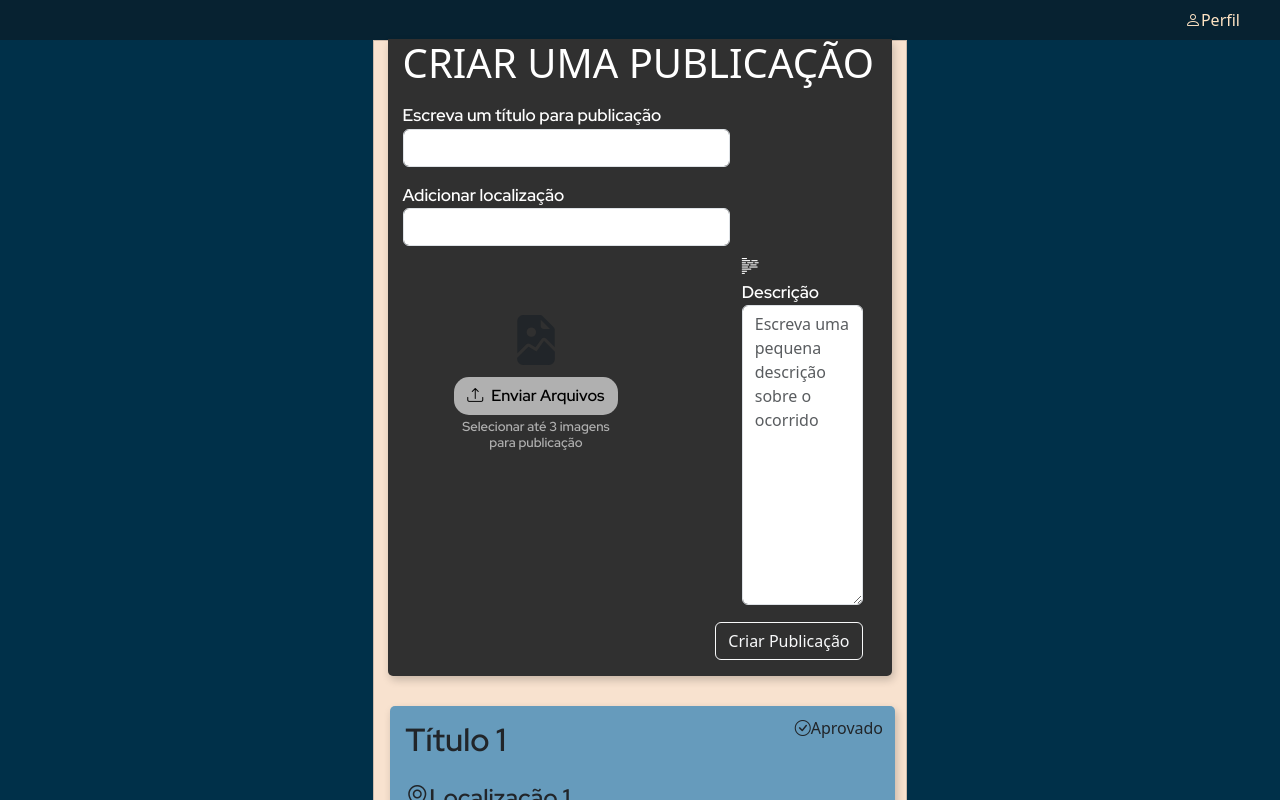
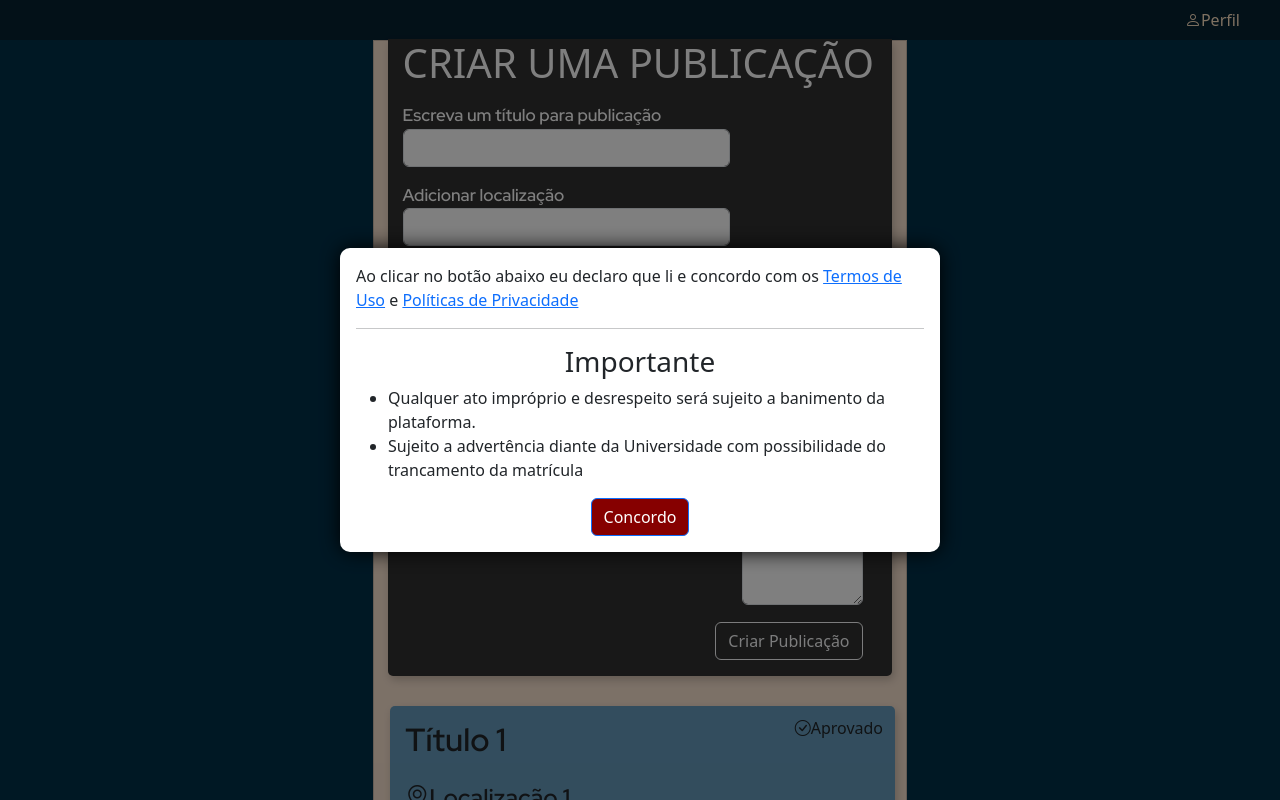
Before and after one commit to Arquitetureiros/alo-uem, a Vue app: page / in a window 1280 px wide. Shown: the top 800 px of the page. Built offline with nearby package versions, Linux system fonts and the light colour scheme.

Commit message:
31-Tela_Principal: criando alerta de entrada no site

```diff
--- /dev/null
+++ b/src/components/AlertaTermosUso.vue
@@ -0,0 +1,82 @@
+<template>
+    <div class="modal-backdrop" v-if="props.alertaVisible">
+        <div class="modal-dialog">
+            <div class="modal-content">
+                <div class="modal-body">
+                    <slot> Ao clicar no botão abaixo eu declaro que li e concordo com os
+                    <a href="">Termos de Uso</a> e <a href=""> Políticas de Privacidade</a>
+                    </slot>
+                </div>
+                <hr>
+                <div class="modal-body ">
+                    <h3 class=" text-center">Importante</h3>
+                    <slot>
+                        <ul>
+                            <li> Qualquer ato impróprio e desrespeito será sujeito a banimento da plataforma.</li>
+                            <li>Sujeito a advertência diante da Universidade com possibilidade do trancamento da matrícula</li>
+                        </ul>
+                    </slot>
+                </div>
+                <div class="modal-footer justify-content-center">
+                    <button class="btn-concordo btn btn-primary" @click="emits('fechar')">Concordo</button>
+                </div>
+            </div>
+        </div>
+    </div>
+</template>
+<script setup>
+import { ref } from 'vue'
+
+const props = defineProps({
+    alertaVisible: {
+        type: Boolean,
+        required: true
+    }
+})
+
+const emits = defineEmits(['fechar'])
+</script>
+
+<style scoped>
+/* Estilize o diálogo modal e a camada de fundo escura de acordo com suas preferências */
+.modal-backdrop {
+  position: fixed;
+  top: 0;
+  left: 0;
+  width: 100%;
+  height: 100%;
+  background-color: rgba(0, 0, 0, 0.5);
+  display: flex;
+  justify-content: center;
+  align-items: center;
+  z-index: 999;
+}
+
+.modal-dialog {
+  width: 80%;
+  max-width: 600px;
+  background-color: #fff;
+  border-radius: 10px;
+  box-shadow: 0px 0px 20px 0px #000;
+  z-index: 1000;
+}
+
+.modal-content {
+  padding: 16px;
+}
+
+.btn-concordo {
+    background-color: #860000;
+}
+
+.btn-concordo:hover {
+    background-color: aliceblue;
+    color: #860000;
+}
+.divider {
+  width: 2px; /* Largura da linha divisória */
+  background-color: #000; /* Cor da linha divisória */
+  margin: 0 20px; /* Margem entre as divs divididas */
+}
+/* Adicione mais estilos conforme necessário */
+</style>
--- a/src/views/Principal.vue
+++ b/src/views/Principal.vue
@@ -119,9 +119,12 @@
             <i class="bi bi-house"></i>
         </button>
     </div>
+
+    <AlertaTermosUso :alerta-visible="alertaVisible" @fechar="fecharAlerta" ></AlertaTermosUso>
 </template>
 <script setup>
 import CardPublicacao from '../components/CardPublicacao.vue';
+import AlertaTermosUso from '../components/AlertaTermosUso.vue';
 import { ref, onBeforeMount, onMounted, onBeforeUnmount } from 'vue';
 import * as Funcoes from '../utils/Funcoes'
 import bootstrap  from 'bootstrap/dist/js/bootstrap.bundle.min.js';
@@ -133,17 +136,19 @@ const images = ref([]);
 const MAX_IMAGES = 3;
 const alertaCamposVisible = ref(false)
 const mensagemFalha = ref('')
-
+const alertaVisible = ref(true)
 onBeforeMount(()=> {
     carregarPublicacoes()
 })
 
 onMounted(() => {
   window.addEventListener('scroll', handleScroll);
+  verificarAlertaTermosUso()
 });
 
 onBeforeUnmount(() => {
   window.removeEventListener('scroll', handleScroll);
+
 });
 
 const showButton = ref(false);
@@ -295,6 +300,18 @@ const handleFileUpload = (event) => {
     console.log(images.value);
 }
 
+function verificarAlertaTermosUso(){
+    const fecharAlerta = localStorage.getItem('fecharAlerta');
+    if (!Funcoes.campoVazio(fecharAlerta)) {
+        alertaVisible.value = false
+    }
+}
+
+function fecharAlerta() {
+    alertaVisible.value = false
+    localStorage.setItem('fecharAlerta', 'true');
+}
+
 </script>
 
 <style scoped>
```
